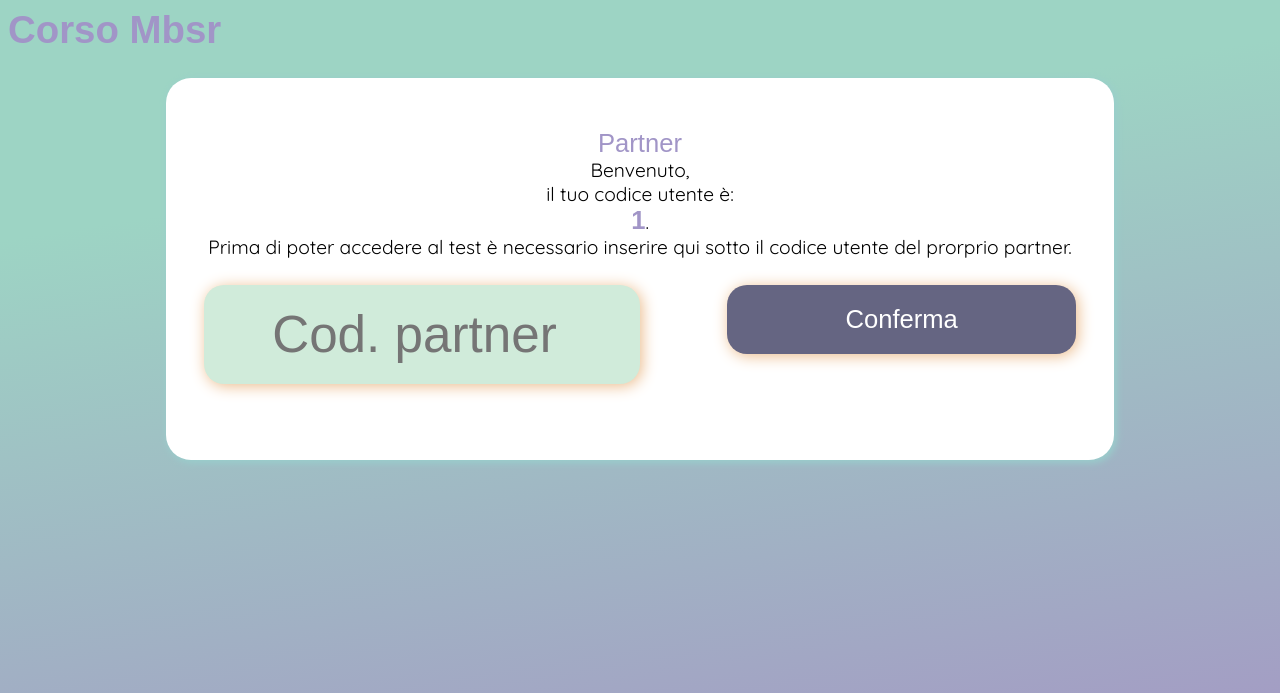
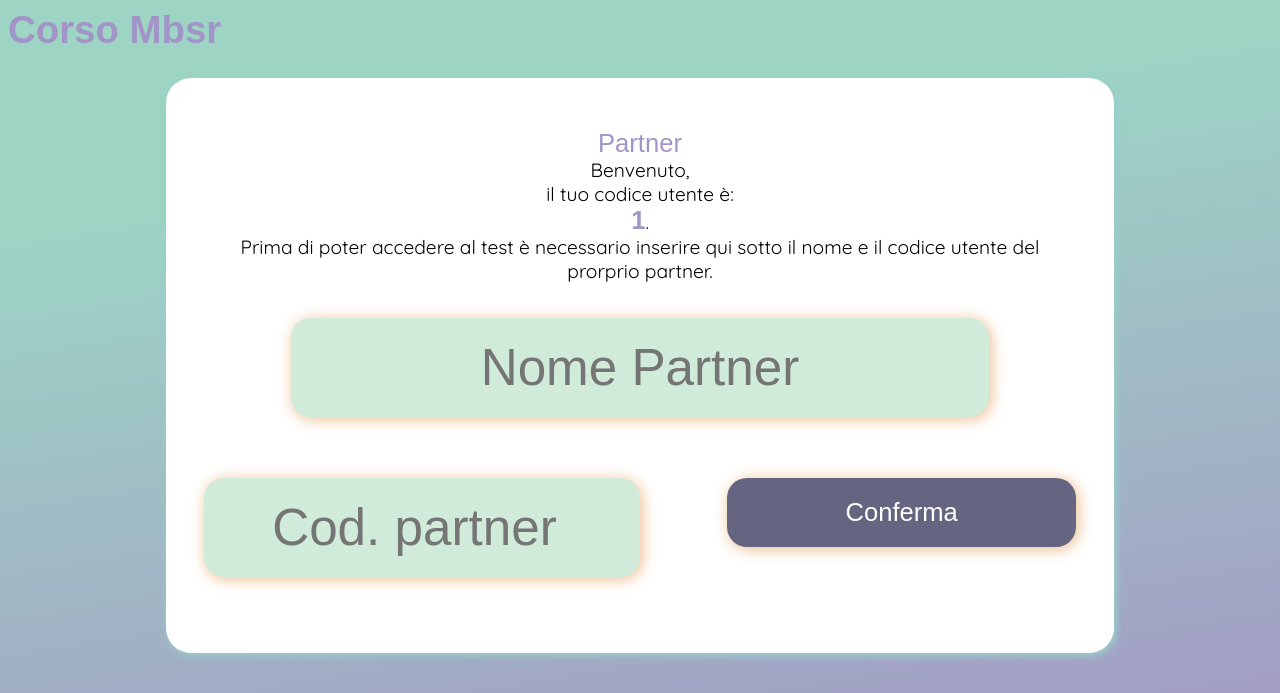
Before and after one commit to francesco-corsaro/DyadicAdjustment, a PHP site: page /Coppie.php in a window 1280 px wide. Shown: the top 693 px of the page. Run offline with PHP 8.4, Linux system fonts and the light colour scheme; the visitor is signed in with stand-in values (Sample User, id 1); some web fonts are replaced.

Commit message:
Inserito l'input text per chiedere il nome

```diff
--- a/pagine/Coppie.php
+++ b/pagine/Coppie.php
@@ -20,9 +20,11 @@ session_start();
         Benvenuto,<br>
          il tuo codice utente è:<br> <b class="titolo"><?php echo $_SESSION['codice']; ?></b>.
         <br>Prima di poter accedere al test è necessario inserire qui sotto
-        il codice utente del prorprio partner.
+        il  nome e il codice utente del prorprio partner.
         </div>
         <form name="myForm" action="<?php echo htmlspecialchars($_SERVER["PHP_SELF"]);?>" method="post" >
+
+        <input name="nome" type="TEXT" placeholder="Nome Partner" required>
         <input name="cod_utente" type="number" Id="cod_utente" placeholder="Cod. partner" maxlength="6"  oninput="validateForm()" required>
         <div class="nascita">
 
```
